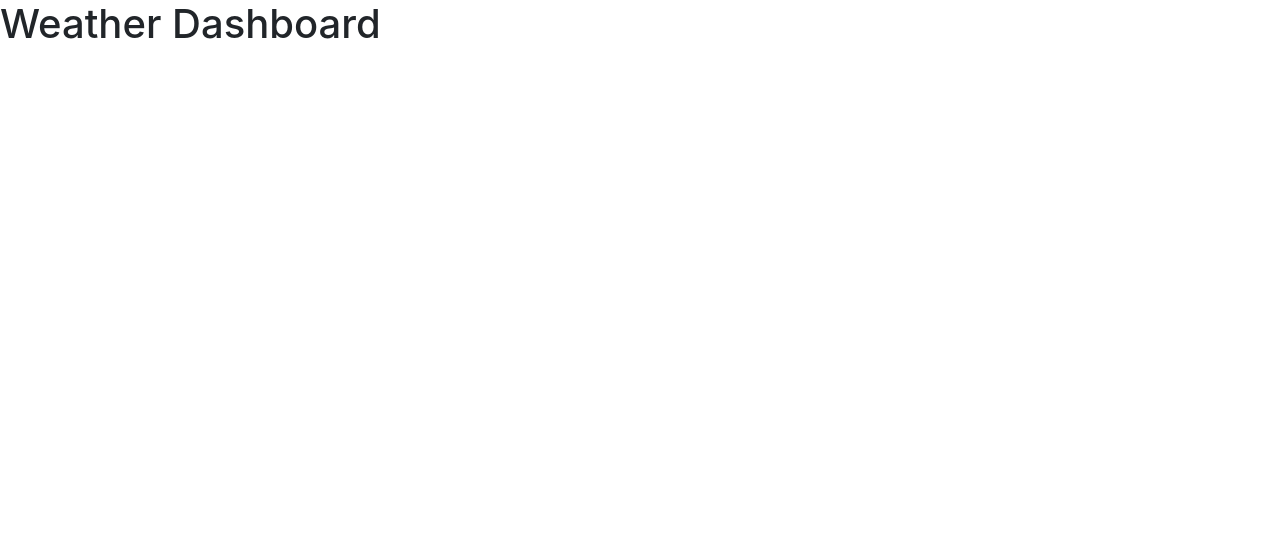
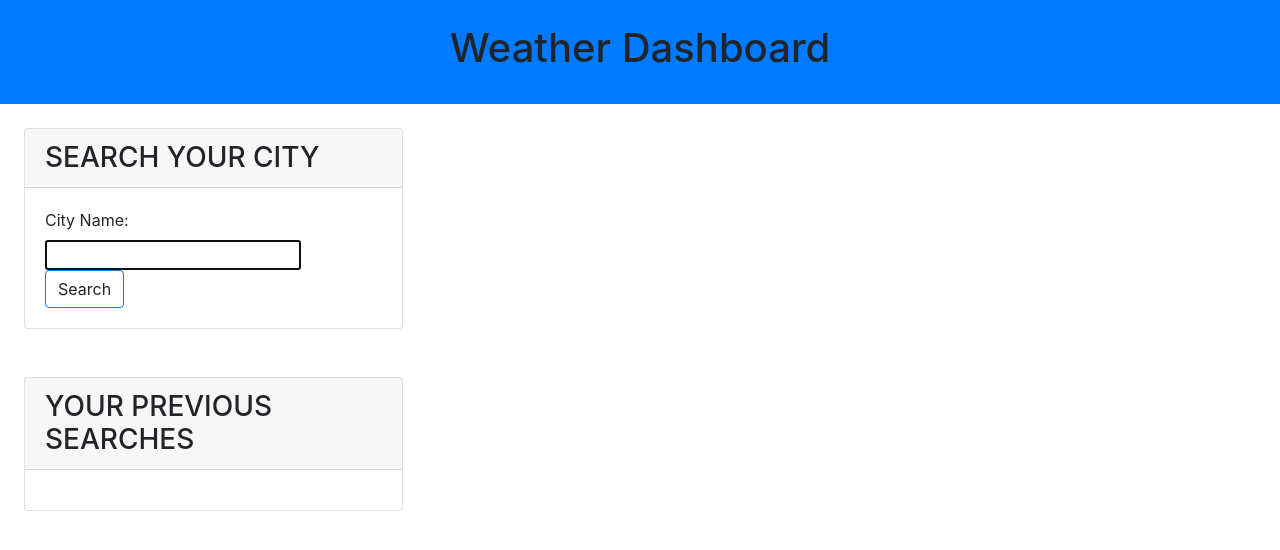
Before and after one commit to MrProtsyuk/The-Weather-Today, a plain HTML site: page index.html in a window 1280 px wide. Drawn offline with nearby package versions, Linux system fonts and the light colour scheme.

Commit message:
re doing initial page

```diff
--- a/index.html
+++ b/index.html
@@ -9,9 +9,31 @@
 </head>
 <body>
     <body class="flex-column min-100-vh">
-        <header class="hero">
-          <h1 class="app-title"><i class="fab fa-github"></i>Weather Dashboard</h1>
+        <header class="hero bg-primary p-4">
+          <h1 class="d-flex justify-content-center"><i class="fab fa-github"></i>Weather Dashboard</h1>
         </header>
+
+        <main class="flex-row justify-space-between">
+          <div class="col-12 col-md-4 p-4">
+            <div class="card">
+              <h3 class="card-header text-uppercase">Search Your City</h3>
+              <form id="user-form" class="card-body">
+                <label class="form-label" for="city">City Name:</label>
+                <input name="city" id="city" type="text" autofocus="true" class="form-input" />
+                <button type="submit" class="btn border border-primary">Search</button>
+              </form>
+            </div>
+          </div>
+
+          <div class="col-12 col-md-4 p-4">
+            <div class="card">
+              <h3 class="card-header text-uppercase">Your Previous Searches</h3>
+              <div id="city-buttons" class="card-body">
+              </div>
+            </div>
+          </div>
+        </main>
+
 
 </body>
 </html>
```
